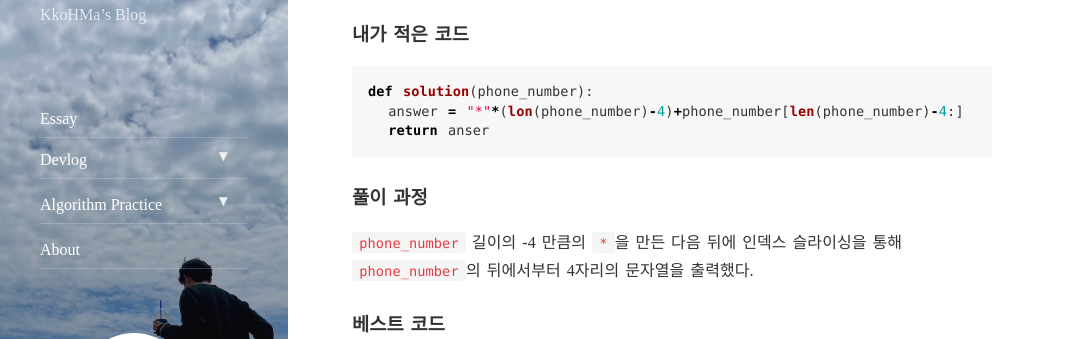
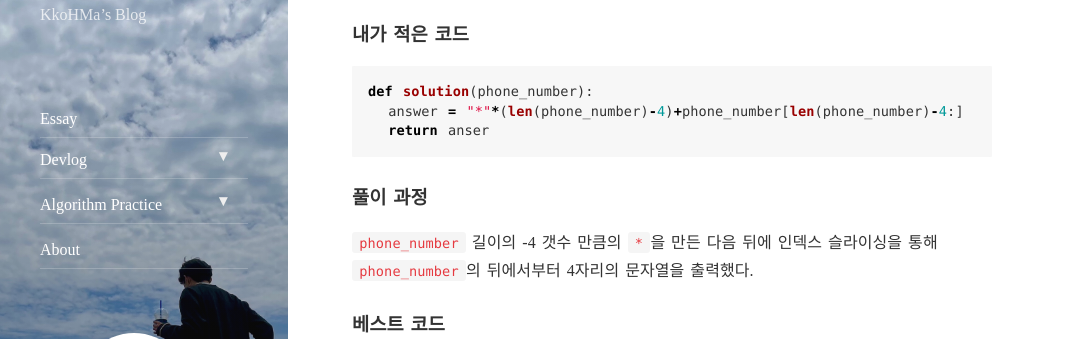
Before and after one commit to hminkim/hminkim.github.io, a Jekyll site: the page built from _posts/2021-05-16-ap_post1.markdown, in a window 1280 px wide and 900 px high, scrolled down 407 px. Shown: the part 157-496 px from the top of the window, without its empty margins (0-1071 px from the left). Built offline with Jekyll 4.4.1, drawn with Linux system fonts in a browser that asks for light colours; nearby versions of some CDN libraries; comment, search, counter and statistics services are not loaded.

Commit message:
Update 2021-05-16-ap_post1.markdown

````diff
--- a/_posts/2021-05-16-ap_post1.markdown
+++ b/_posts/2021-05-16-ap_post1.markdown
@@ -26,13 +26,13 @@ tags: programers
 
 ```python
 def solution(phone_number):
-  answer = "*"*(lon(phone_number)-4)+phone_number[len(phone_number)-4:]
+  answer = "*"*(len(phone_number)-4)+phone_number[len(phone_number)-4:]
   return anser
 ```
 
 ### 풀이 과정
 
-`phone_number` 길이의 -4 만큼의 `*`을 만든 다음 뒤에 인덱스 슬라이싱을 통해 `phone_number`의 뒤에서부터 4자리의 문자열을 출력했다.
+`phone_number` 길이의 -4 갯수 만큼의 `*`을 만든 다음 뒤에 인덱스 슬라이싱을 통해 `phone_number`의 뒤에서부터 4자리의 문자열을 출력했다.
 
 
 ### 베스트 코드
````
